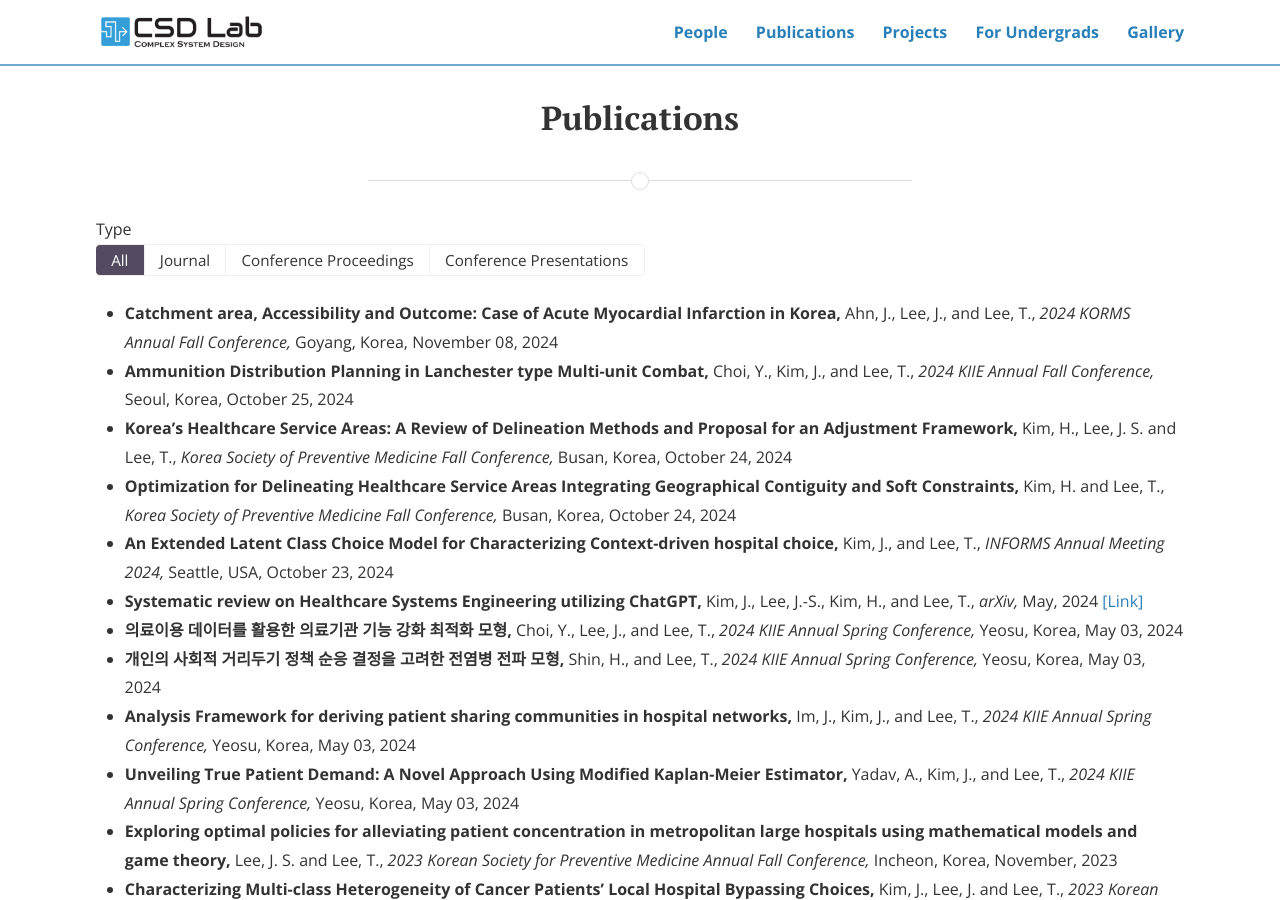
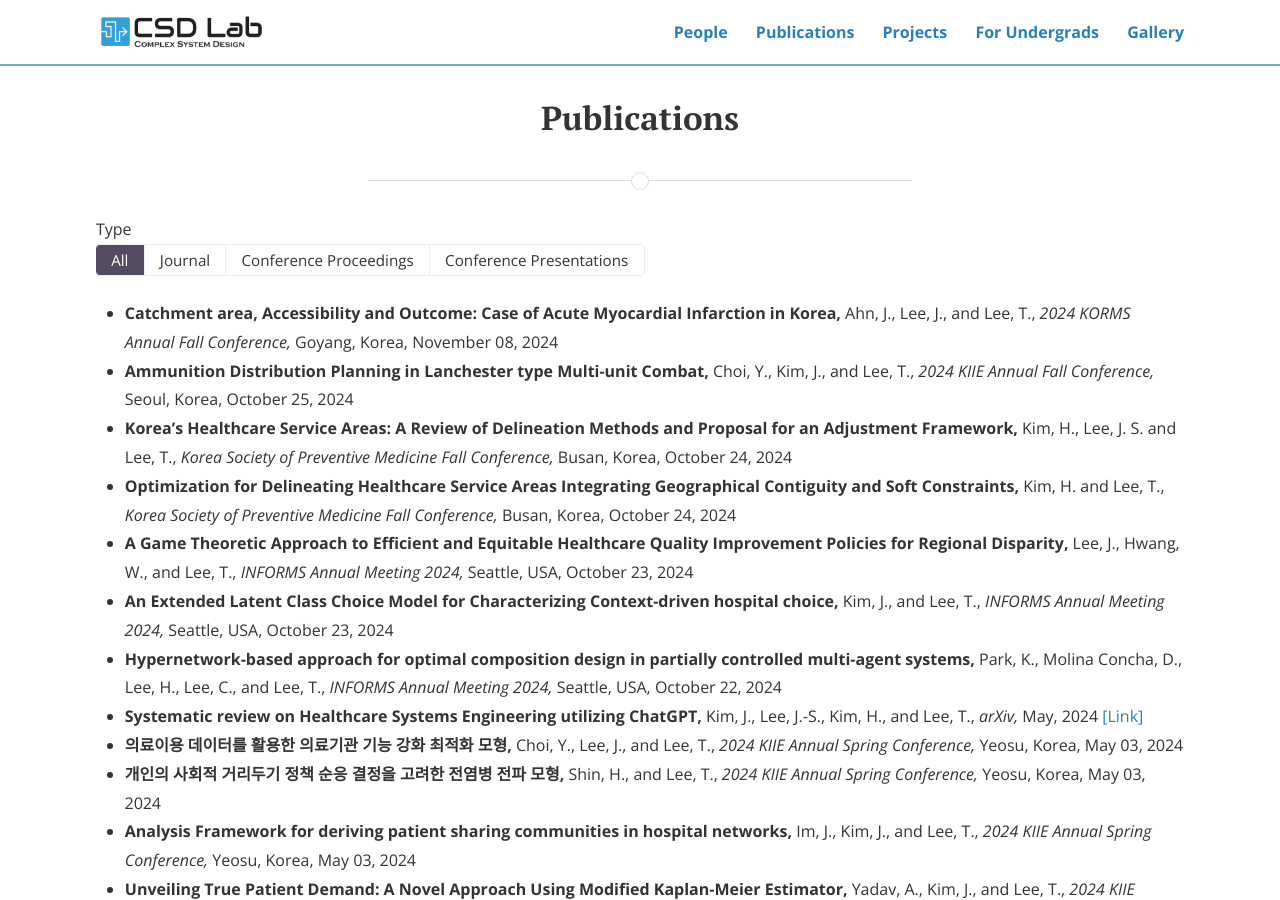
Before and after one commit to CSDlab-KAIST/csdlab-kaist.github.io, a Jekyll site: the page built from publications.html, in a window 1280 px wide and 900 px high. Built offline with Jekyll 4.4.1, drawn with Linux system fonts in a browser that asks for light colours; nearby versions of some CDN libraries.

Commit message:
Update publications.yml

```diff
--- a/_data/publications.yml
+++ b/_data/publications.yml
@@ -2408,6 +2408,21 @@ papers:
     award: ""
     link: ""
 
+  - title: "Hypernetwork-based approach for optimal composition design in partially controlled multi-agent systems"
+    author: "Park, K., Molina Concha, D., Lee, H., Lee, C., and Lee, T."
+    venue: "INFORMS Annual Meeting 2024"
+    month: October 22
+    year: 2024
+    yearS: 2024.1022
+    location: Seattle, USA
+    topics:
+    type: conference-presentations
+    materials:
+      - label:
+        url:
+    award: ""
+    link: ""
+
   - title: "An Extended Latent Class Choice Model for Characterizing Context-driven hospital choice"
     author: "Kim, J., and Lee, T."
     venue: "INFORMS Annual Meeting 2024"
@@ -2423,6 +2438,21 @@ papers:
     award: ""
     link: ""
 
+  - title: "A Game Theoretic Approach to Efficient and Equitable Healthcare Quality Improvement Policies for Regional Disparity"
+    author: "Lee, J., Hwang, W., and Lee, T."
+    venue: "INFORMS Annual Meeting 2024"
+    month: October 23
+    year: 2024
+    yearS: 2024.1023
+    location: Seattle, USA
+    topics:
+    type: conference-presentations
+    materials:
+      - label:
+        url:
+    award: ""
+    link: ""
+
   - title: "Optimization for Delineating Healthcare Service Areas Integrating Geographical Contiguity and Soft Constraints"
     author: "Kim, H. and Lee, T."
     venue: "Korea Society of Preventive Medicine Fall Conference"
```
